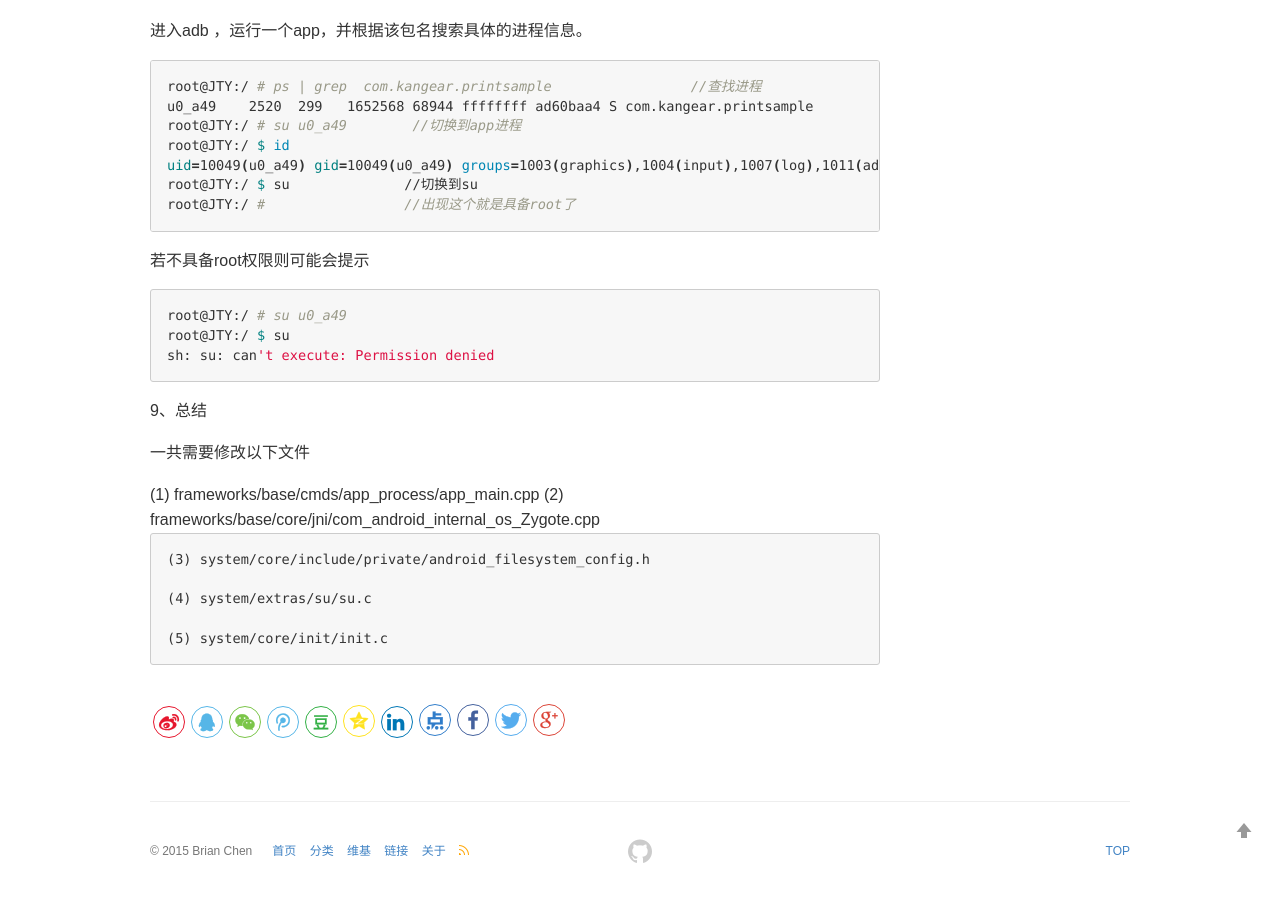
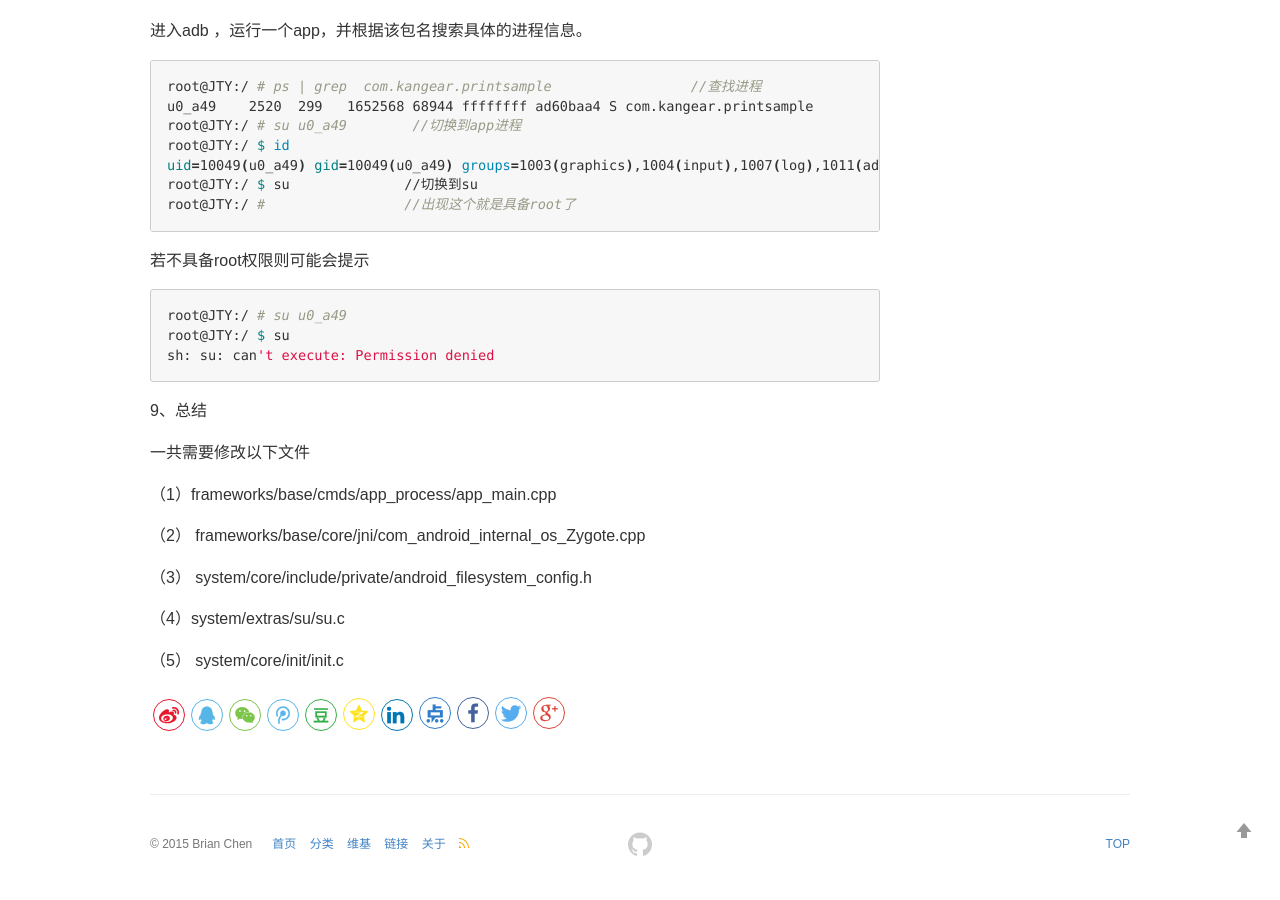
Before and after one commit to BrianCZY/BrianCZY.github.io, a Jekyll site: the page built from temp/2019-06-03-android系统修改笔记.md, in a window 1280 px wide and 900 px high, scrolled down 4820 px. Built offline with Jekyll 4.4.1, drawn with Linux system fonts in a browser that asks for light colours; comment, search, counter and statistics services are not loaded.

Commit message:
修改样式

```diff
--- a/temp/2019-06-03-android系统修改笔记.md
+++ b/temp/2019-06-03-android系统修改笔记.md
@@ -290,12 +290,12 @@ sh: su: can't execute: Permission denied
 
 一共需要修改以下文件
 
- 	 (1) frameworks/base/cmds/app_process/app_main.cpp
+（1）frameworks/base/cmds/app_process/app_main.cpp
 
-  	(2) frameworks/base/core/jni/com_android_internal_os_Zygote.cpp
+（2） frameworks/base/core/jni/com_android_internal_os_Zygote.cpp
 
-	(3) system/core/include/private/android_filesystem_config.h
+（3） system/core/include/private/android_filesystem_config.h
 
-	(4) system/extras/su/su.c
+（4）system/extras/su/su.c
 
-	(5) system/core/init/init.c
+（5） system/core/init/init.c
```
